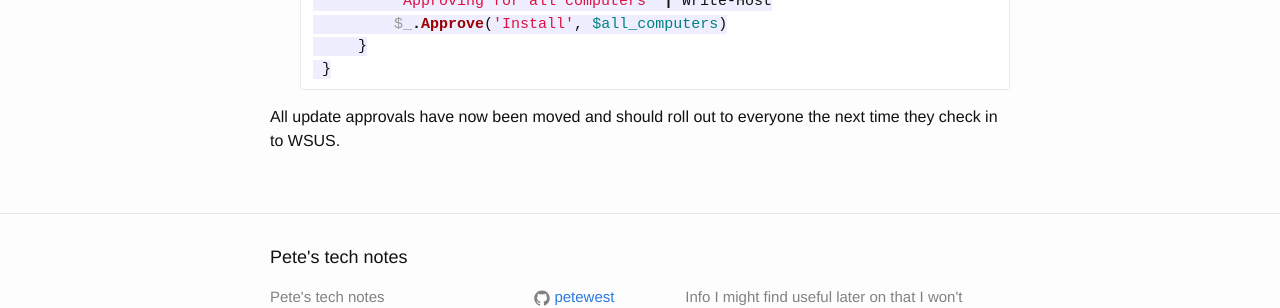
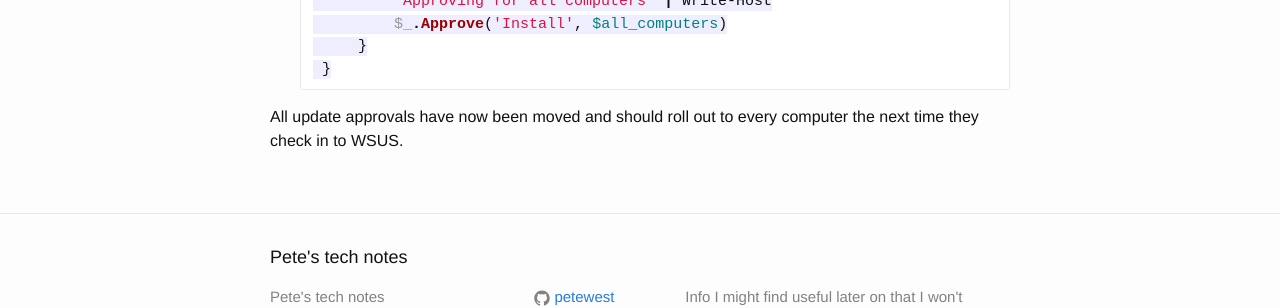
Before and after one commit to petewest/petewest.github.io, a Jekyll site: the page built from _posts/2017-06-07-promoting-wsus-approvals.markdown, in a window 1280 px wide. Shown: the part 1346-1654 px from the top of the page. Built offline with Jekyll 4.4.1, drawn with Linux system fonts in a browser that asks for light colours.

Commit message:
Computers not people

````diff
--- a/_posts/2017-06-07-promoting-wsus-approvals.markdown
+++ b/_posts/2017-06-07-promoting-wsus-approvals.markdown
@@ -71,5 +71,5 @@ sub-group approval.
 	}
 	```
 
-All update approvals have now been moved and should roll out to everyone the
-next time they check in to WSUS.
+All update approvals have now been moved and should roll out to every computer
+the next time they check in to WSUS.
````
